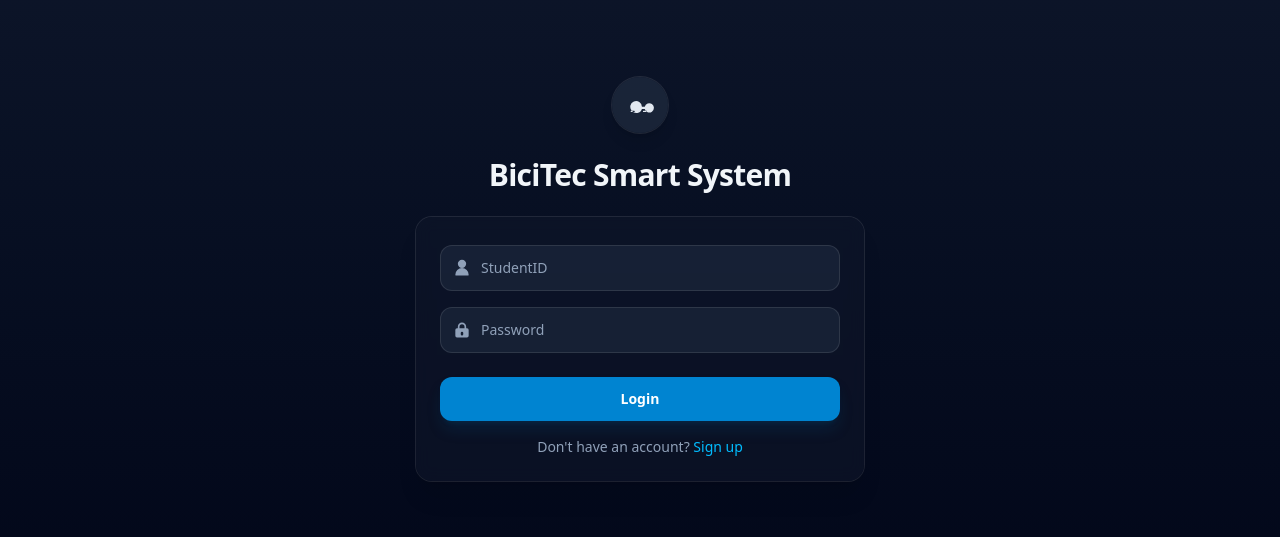
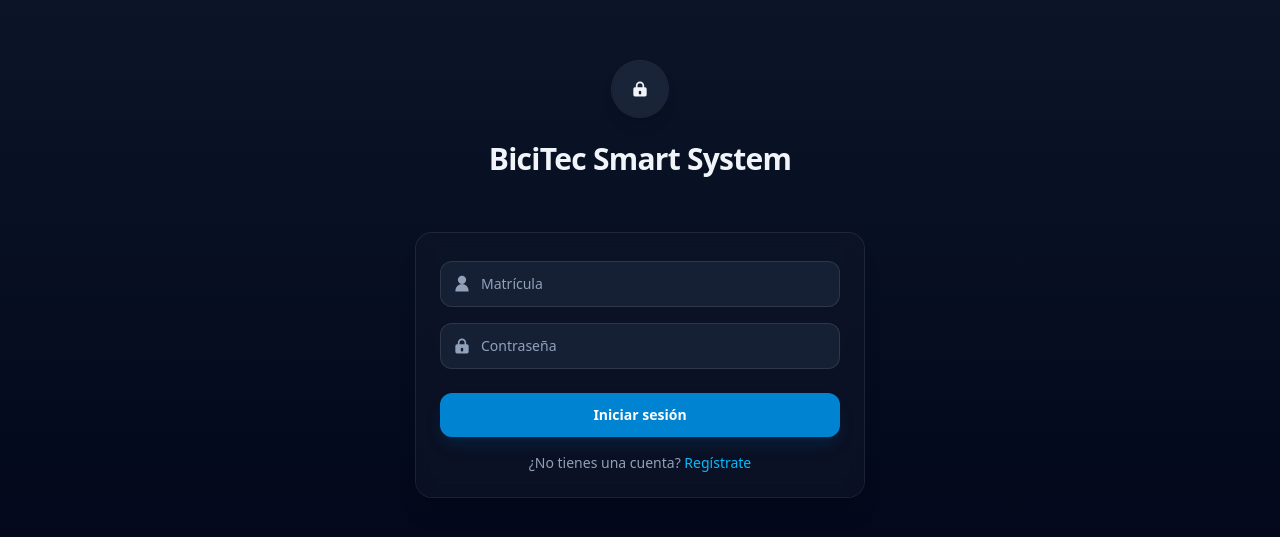
Before and after one commit to Gugoraaa/BiciTec, a Next.js app: page /login in a window 1280 px wide. Shown: the part 121-658 px from the top of the page. Built offline with nearby package versions, Linux system fonts and the light colour scheme.

Commit message:
feat: login and register working with sessions

```diff
--- a/src/app/login/page.tsx
+++ b/src/app/login/page.tsx
@@ -1,37 +1,61 @@
 'use client'
 
 import Link from "next/link";
+import { useState } from 'react';
+import { useRouter } from 'next/navigation';
+import api from '@/lib/api';
 
 export default function LoginPage() {
+  const [matricula, setMatricula] = useState('');
+  const [password, setPassword] = useState('');
+  const [error, setError] = useState('');
+  const [isLoading, setIsLoading] = useState(false);
+  const router = useRouter();
+
+  const handleSubmit = async (e: React.FormEvent) => {
+    e.preventDefault();
+    setError('');
+    setIsLoading(true);
+
+    try {
+      const { data } = await api.post('/auth/login', { matricula, password });
+
+      // Guardar el token y los datos del usuario
+      localStorage.setItem('token', data.token);
+      localStorage.setItem('user', JSON.stringify(data.user));
+
+      // Redirigir al dashboard o página principal
+      router.push('/bikes');
+    } catch (err) {
+      setError(err instanceof Error ? err.message : 'Error al iniciar sesión');
+      console.error('Login error:', err);
+    } finally {
+      setIsLoading(false);
+    }
+  };
+
   return (
-      <div className="min-h-screen w-full bg-gradient-to-b from-slate-900 to-slate-950 text-slate-100 flex items-center justify-center px-4 py-10">
-        <div className="w-full max-w-md">
+    <div className="min-h-screen w-full bg-gradient-to-b from-slate-900 to-slate-950 text-slate-100 flex flex-col items-center justify-center px-4 py-10">
+      <div className="w-full max-w-md flex flex-col items-center">
         {/* Logo / Icon */}
         <div className="mx-auto mb-6 flex h-14 w-14 items-center justify-center rounded-full bg-slate-800/80 ring-1 ring-white/10 shadow-lg">
           <svg
             xmlns="http://www.w3.org/2000/svg"
             viewBox="0 0 24 24"
             fill="currentColor"
-              className="h-7 w-7 text-slate-200"
+            className="h-5 w-5"
             aria-hidden
           >
-              <path d="M5 17a5 5 0 1 1 8.66-3.54h2.41a4 4 0 1 1 0 2h-2.41A5 5 0 0 1 5 17Zm-.5 0a.5.5 0 0 0 0 1H7a.5.5 0 0 0 0-1H4.5Zm10.5 0a.5.5 0 0 0 0 1h2.5a.5.5 0 0 0 0-1H15Z" />
+            <path d="M7 10V8a5 5 0 0 1 10 0v2h1a2 2 0 0 1 2 2v7a2 2 0 0 1-2 2H6a2 2 0 0 1-2-2v-7a2 2 0 0 1 2-2Zm2 0h6V8a3 3 0 0 0-6 0Zm3 4a1.5 1.5 0 0 0-1.5 1.5V17a1.5 1.5 0 0 0 3 0v-1.5A1.5 1.5 0 0 0 12 14Z" />
           </svg>
         </div>
 
+        <h1 className="text-3xl font-semibold tracking-tight text-center mb-8">BiciTec Smart System</h1>
 
-          <div className="text-center">
-            <h1 className="text-3xl font-semibold tracking-tight">BiciTec Smart System</h1>
-
-          </div>
-
-          <div className="mt-6 rounded-2xl bg-slate-900/60 p-6 shadow-xl ring-1 ring-white/10 backdrop-blur">
+        <div className="w-full mt-6 rounded-2xl bg-slate-900/60 p-6 shadow-xl ring-1 ring-white/10 backdrop-blur">
         <form
           className="space-y-4"
-              onSubmit={(e) => {
-                e.preventDefault();
-                // Handle login here
-              }}
+          onSubmit={handleSubmit}
         >
           <label className="block text-sm font-medium text-slate-300" htmlFor="StudentID">
             <span className="sr-only">StudentID</span>
@@ -48,11 +72,12 @@ export default function LoginPage() {
                 </svg>
               </span>
               <input
-                    id="StudentID"
-                    name="StudentID"
+                id="matricula"
+                name="matricula"
                 type="text"
-                    placeholder="StudentID"
-                    autoComplete="StudentID"
+                placeholder="Matrícula"
+                value={matricula}
+                onChange={(e) => setMatricula(e.target.value)}
                 className="block w-full rounded-xl border border-white/10 bg-slate-800/70 py-3 pl-10 pr-3 text-sm placeholder-slate-400 outline-none ring-0 focus:border-sky-500/60 focus:bg-slate-800 focus:outline-none"
                 required
               />
@@ -77,7 +102,9 @@ export default function LoginPage() {
                 id="password"
                 name="password"
                 type="password"
-                    placeholder="Password"
+                placeholder="Contraseña"
+                value={password}
+                onChange={(e) => setPassword(e.target.value)}
                 autoComplete="current-password"
                 className="block w-full rounded-xl border border-white/10 bg-slate-800/70 py-3 pl-10 pr-3 text-sm placeholder-slate-400 outline-none ring-0 focus:border-sky-500/60 focus:bg-slate-800 focus:outline-none"
                 required
@@ -89,17 +116,19 @@ export default function LoginPage() {
             type="submit"
             className="mt-2 w-full rounded-xl bg-sky-600 py-3 text-center text-sm font-semibold text-white shadow-lg shadow-sky-900/30 hover:bg-sky-500 focus-visible:outline focus-visible:outline-2 focus-visible:outline-offset-2 focus-visible:outline-sky-400 active:scale-[.99] transition"
           >
-                Login
+            {isLoading ? 'Iniciando sesión...' : 'Iniciar sesión'}
           </button>
         </form>
+        {error && (
+          <div className="mt-4 p-3 text-sm text-red-400 bg-red-900/30 rounded-lg">
+            {error}
+          </div>
+        )}
         <p className="mt-4 text-center text-sm text-slate-400">
-              Don't have an account?{" "}
-              <Link href="/register" className="text-sky-400 hover:text-sky-300">Sign up</Link>
+          ¿No tienes una cuenta?{" "}
+          <Link href="/register" className="text-sky-400 hover:text-sky-300">Regístrate</Link>
         </p>
-
-
       </div>
     </div>
   </div>
-    );
-  }
+  )}
--- a/src/app/register/page.tsx
+++ b/src/app/register/page.tsx
@@ -2,21 +2,50 @@
 
 import Link from "next/link";
 import { useState } from "react";
+import { useRouter } from 'next/navigation';
+import api from '@/lib/api';
 
 export default function RegisterPage() {
+  const [nombre, setNombre] = useState('');
+  const [apellido, setApellido] = useState('');
+  const [matricula, setMatricula] = useState('');
+  const [password, setPassword] = useState('');
+  const [error, setError] = useState('');
   const [loading, setLoading] = useState(false);
+  const router = useRouter();
+
+  const handleSubmit = async (e: React.FormEvent) => {
+    e.preventDefault();
+    setError('');
+    setLoading(true);
+
+    try {
+      await api.post('/auth/register', {
+        nombre: nombre.trim(),
+        apellido: apellido.trim(),
+        matricula,
+        password
+      });
+
+      router.push('/login');
+    } catch (err) {
+      setError(err instanceof Error ? err.message : 'Error al registrar el usuario');
+      console.error('Registration error:', err);
+    } finally {
+      setLoading(false);
+    }
+  };
 
   return (
     <div className="min-h-screen w-full bg-gradient-to-b from-slate-900 to-slate-950 text-slate-100 flex items-center justify-center px-4 py-10">
       <div className="w-full max-w-md">
-
         <div className="mx-auto mb-6 flex h-14 w-14 items-center justify-center rounded-full bg-slate-800/80 ring-1 ring-white/10 shadow-lg">
           <svg
             xmlns="http://www.w3.org/2000/svg"
             viewBox="0 0 24 24"
             fill="currentColor"
             className="h-7 w-7 text-slate-200"
-            aria-hidden
+            aria-hidden="true"
           >
             <path d="M12 4a8 8 0 1 1-6.32 12.9l-.86 2.58a1 1 0 0 1-1.9-.62l1.78-5.33A8 8 0 0 1 12 4Z" />
           </svg>
@@ -25,21 +54,16 @@ export default function RegisterPage() {
 
         <div className="text-center">
           <h1 className="text-3xl font-semibold tracking-tight">BiciTec</h1>
-          <p className="mt-1 text-sm text-slate-400">Join the smart bike revolution on campus.</p>
+          <p className="mt-1 text-sm text-slate-400">Únete a la revolución de las bicicletas inteligentes en el campus.</p>
         </div>
 
 
         <div className="mt-6 rounded-2xl bg-slate-900/60 p-6 shadow-xl ring-1 ring-white/10 backdrop-blur">
-          <h2 className="text-xl font-semibold mb-4">Create your account</h2>
+          <h2 className="text-xl font-semibold mb-4">Crear cuenta</h2>
 
           <form
             className="space-y-4"
-            onSubmit={(e) => {
-              e.preventDefault();
-              setLoading(true);
-              // TODO: handle register
-              setTimeout(() => setLoading(false), 800);
-            }}
+            onSubmit={handleSubmit}
           >
 
             <label className="block text-sm font-medium text-slate-300" htmlFor="studentId">
@@ -52,11 +76,12 @@ export default function RegisterPage() {
                   </svg>
                 </span>
                 <input
-                  id="studentID"
-                  name="studentID"
+                  id="matricula"
+                  name="matricula"
                   type="text"
-                  placeholder="StudentID"
-                  autoComplete="username"
+                  placeholder="Matrícula"
+                  value={matricula}
+                  onChange={(e) => setMatricula(e.target.value)}
                   className="block w-full rounded-xl border border-white/10 bg-slate-800/70 py-3 pl-10 pr-3 text-sm placeholder-slate-400 outline-none ring-0 focus:border-sky-500/60 focus:bg-slate-800"
                   required
                 />
@@ -74,11 +99,12 @@ export default function RegisterPage() {
                   </svg>
                 </span>
                 <input
-                  id="firstName"
-                  name="firstName"
+                  id="nombre"
+                  name="nombre"
                   type="text"
-                  placeholder="First Name"
-                  autoComplete="given-name"
+                  placeholder="Nombre"
+                  value={nombre}
+                  onChange={(e) => setNombre(e.target.value)}
                   className="block w-full rounded-xl border border-white/10 bg-slate-800/70 py-3 pl-10 pr-3 text-sm placeholder-slate-400 outline-none ring-0 focus:border-sky-500/60 focus:bg-slate-800"
                   required
                 />
@@ -96,11 +122,12 @@ export default function RegisterPage() {
                   </svg>
                 </span>
                 <input
-                  id="lastName"
-                  name="lastName"
+                  id="apellido"
+                  name="apellido"
                   type="text"
-                  placeholder="Last Name"
-                  autoComplete="family-name"
+                  placeholder="Apellido"
+                  value={apellido}
+                  onChange={(e) => setApellido(e.target.value)}
                   className="block w-full rounded-xl border border-white/10 bg-slate-800/70 py-3 pl-10 pr-3 text-sm placeholder-slate-400 outline-none ring-0 focus:border-sky-500/60 focus:bg-slate-800"
                   required
                 />
@@ -121,7 +148,9 @@ export default function RegisterPage() {
                   id="password"
                   name="password"
                   type="password"
-                  placeholder="Password"
+                  placeholder="Contraseña"
+                  value={password}
+                  onChange={(e) => setPassword(e.target.value)}
                   autoComplete="new-password"
                   className="block w-full rounded-xl border border-white/10 bg-slate-800/70 py-3 pl-10 pr-3 text-sm placeholder-slate-400 outline-none ring-0 focus:border-sky-500/60 focus:bg-slate-800"
                   required
@@ -134,13 +163,18 @@ export default function RegisterPage() {
               disabled={loading}
               className="mt-2 w-full rounded-xl bg-sky-600 py-3 text-center text-sm font-semibold text-white shadow-lg shadow-sky-900/30 hover:bg-sky-500 focus-visible:outline focus-visible:outline-2 focus-visible:outline-offset-2 focus-visible:outline-sky-400 active:scale-[.99] transition disabled:opacity-60"
             >
-              {loading ? 'Registering…' : 'Register'}
+              {loading ? 'Registrando...' : 'Registrarse'}
             </button>
           </form>
 
+          {error && (
+            <div className="mt-4 p-3 text-sm text-red-400 bg-red-900/30 rounded-lg">
+              {error}
+            </div>
+          )}
           <p className="mt-4 text-center text-sm text-slate-400">
-            Already have an account?{" "}
-            <Link href="/login" className="text-sky-400 hover:text-sky-300">Sign in</Link>
+            ¿Ya tienes una cuenta?{" "}
+            <Link href="/login" className="text-sky-400 hover:text-sky-300">Iniciar sesión</Link>
           </p>
         </div>
       </div>
```
Lines whose indentation alone changed are shown as unchanged.
